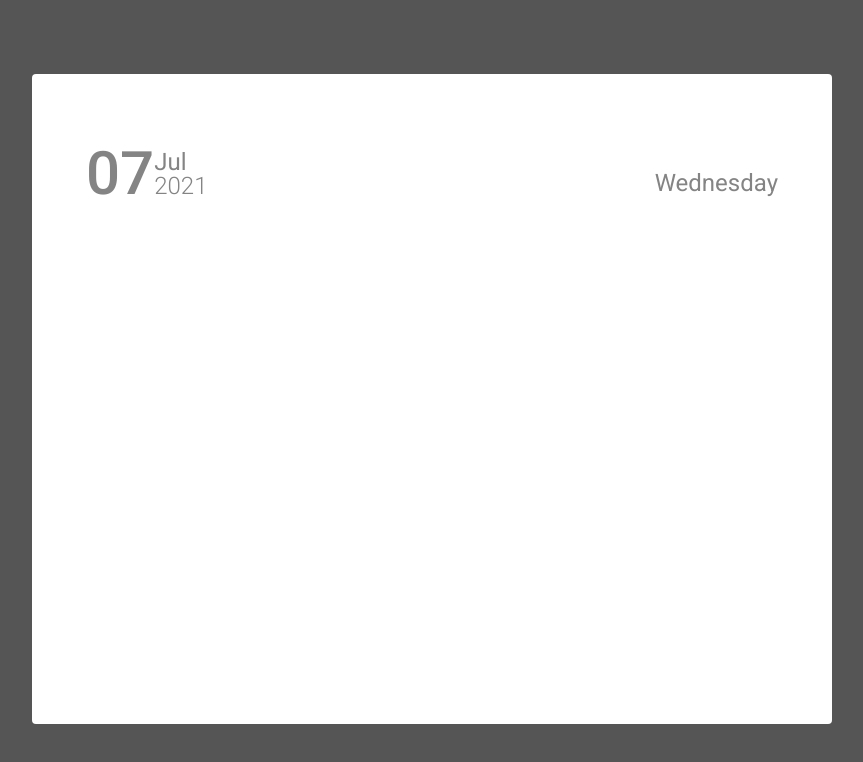
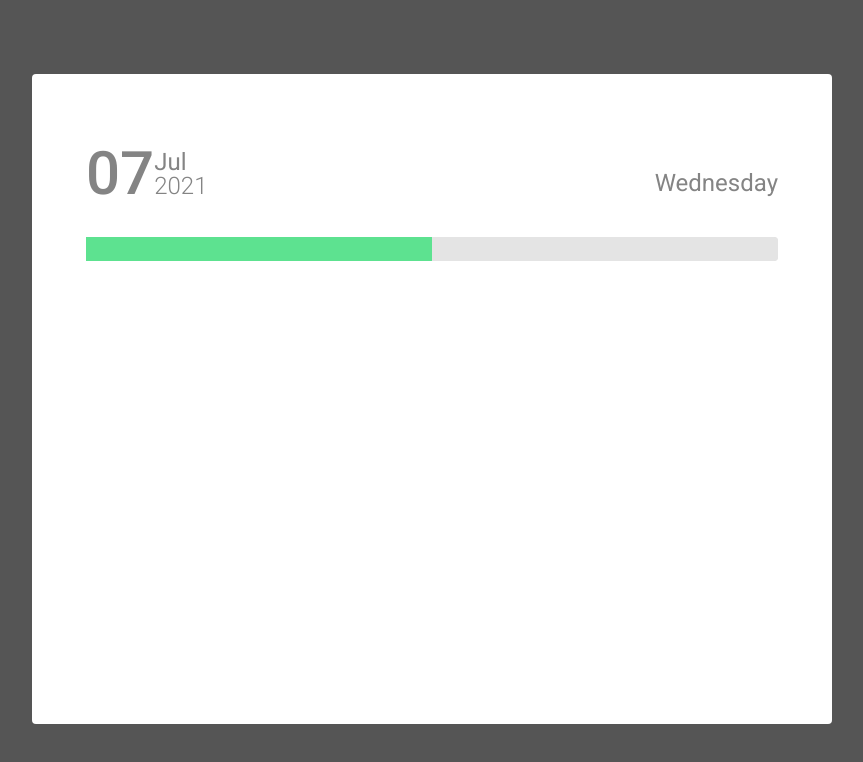
Before and after one commit to sizebay/frontend-challenge, a React (Vite) app: page / in a window 1280 px wide. Shown: the top 762 px of the page, without its empty margins (208-1071 px from the left). Built offline with nearby package versions, Linux system fonts and the light colour scheme.

Commit message:
style(Modal): add progress bar

```diff
--- a/src/components/Modal/index.tsx
+++ b/src/components/Modal/index.tsx
@@ -13,6 +13,8 @@ function Modal() {
         </hgroup>
         <p>Wednesday</p>
       </header>
+
+      <progress max={100} value={50} />
     </section>
   );
 }
--- a/src/components/Modal/styles.module.scss
+++ b/src/components/Modal/styles.module.scss
@@ -39,4 +39,24 @@
       margin-block-end: 1.6rem;
     }
   }
+
+  progress {
+    margin-block: 2.4rem;
+    height: 2.4rem;
+    width: 100%;
+  }
+
+  progress::-webkit-progress-value {
+    background-color: $primary-color;
+  }
+
+  progress::-moz-progress-bar {
+    background-color: $primary-color;
+  }
+
+  progress,
+  progress::-webkit-progress-bar {
+    background-color: $progress-bar-background-color;
+    border-radius: $border-radius;
+  }
 }
```
